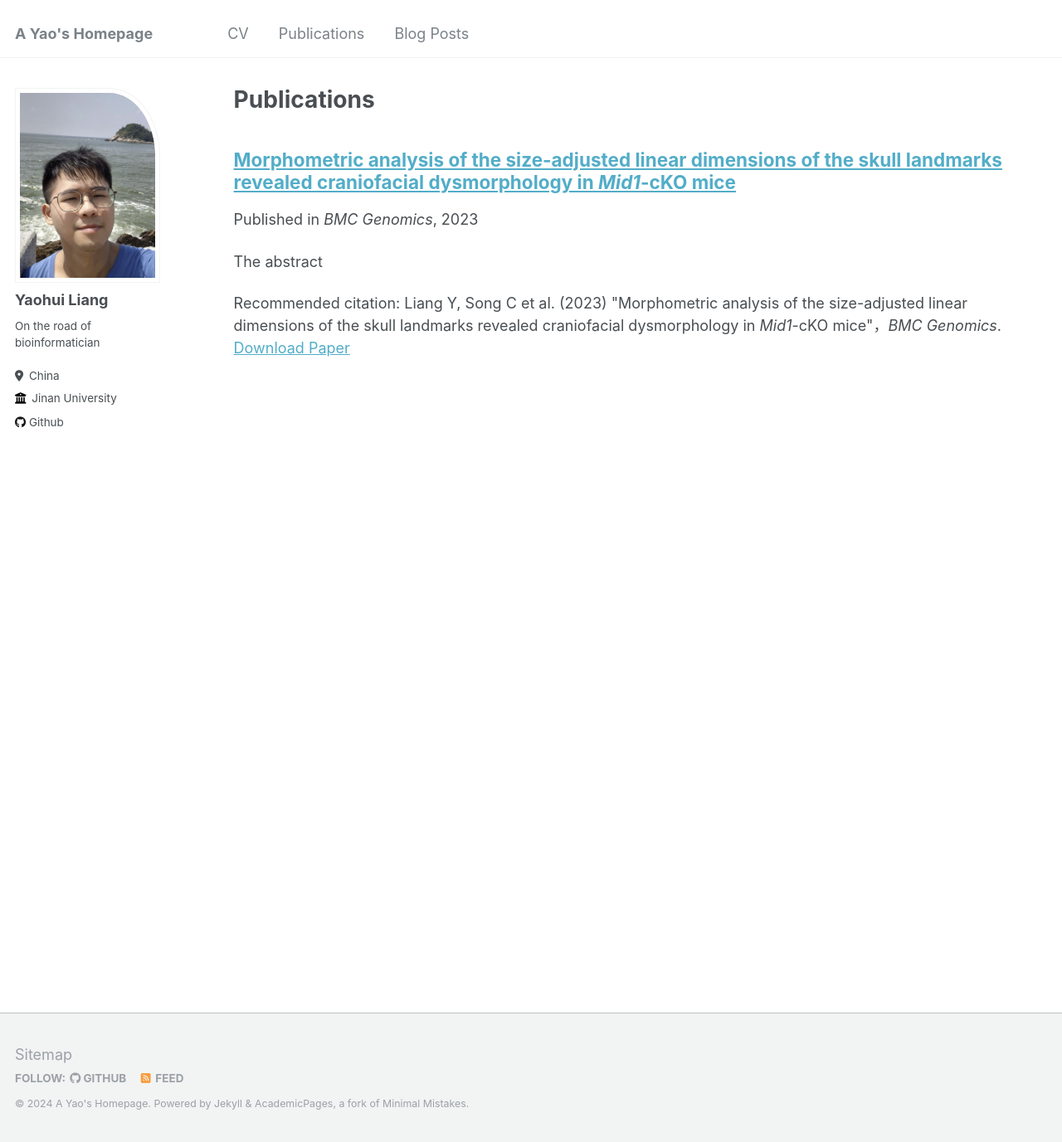
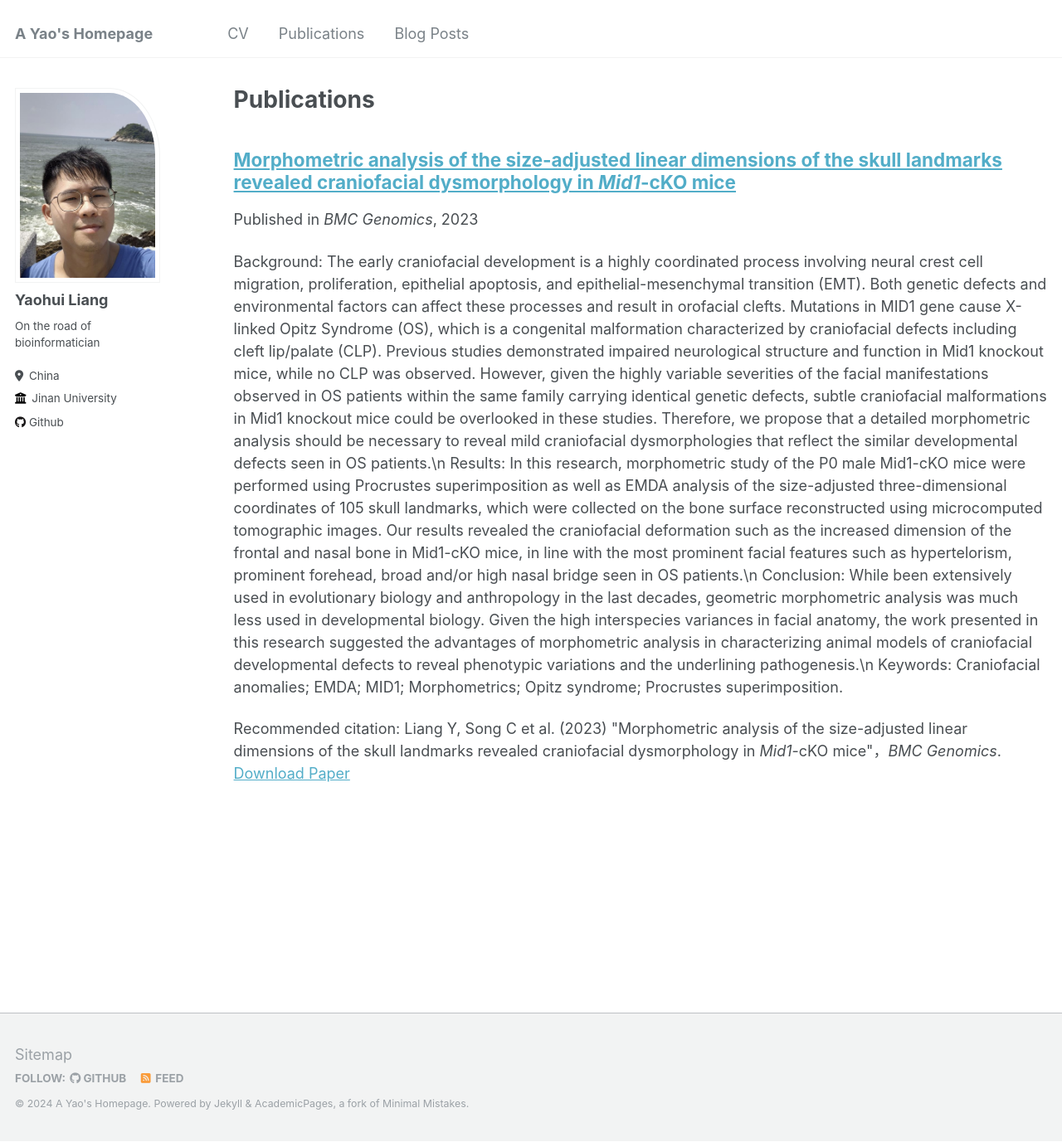
Before and after one commit to Stupid1Fish/Academic-Pages, a Jekyll site: the page built from _pages/publications.md, in a window 1280 px wide and 1377 px high. Shown: the whole window at 83% size. Built offline with Jekyll 4.4.1, drawn with Linux system fonts in a browser that asks for light colours.

Commit message:
Update 2023-paper1.md

```diff
--- a/_publications/2023-paper1.md
+++ b/_publications/2023-paper1.md
@@ -5,7 +5,13 @@ collection: publications
 permalink:
 date: 2023-02-09
 venue: '<i>BMC Genomics</i>'
-excerpt: 'The abstract'
+excerpt: 'Background: The early craniofacial development is a highly coordinated process involving neural crest cell migration, proliferation, epithelial apoptosis, and epithelial-mesenchymal transition (EMT). Both genetic defects and environmental factors can affect these processes and result in orofacial clefts. Mutations in MID1 gene cause X-linked Opitz Syndrome (OS), which is a congenital malformation characterized by craniofacial defects including cleft lip/palate (CLP). Previous studies demonstrated impaired neurological structure and function in Mid1 knockout mice, while no CLP was observed. However, given the highly variable severities of the facial manifestations observed in OS patients within the same family carrying identical genetic defects, subtle craniofacial malformations in Mid1 knockout mice could be overlooked in these studies. Therefore, we propose that a detailed morphometric analysis should be necessary to reveal mild craniofacial dysmorphologies that reflect the similar developmental defects seen in OS patients.\n
+
+Results: In this research, morphometric study of the P0 male Mid1-cKO mice were performed using Procrustes superimposition as well as EMDA analysis of the size-adjusted three-dimensional coordinates of 105 skull landmarks, which were collected on the bone surface reconstructed using microcomputed tomographic images. Our results revealed the craniofacial deformation such as the increased dimension of the frontal and nasal bone in Mid1-cKO mice, in line with the most prominent facial features such as hypertelorism, prominent forehead, broad and/or high nasal bridge seen in OS patients.\n
+
+Conclusion: While been extensively used in evolutionary biology and anthropology in the last decades, geometric morphometric analysis was much less used in developmental biology. Given the high interspecies variances in facial anatomy, the work presented in this research suggested the advantages of morphometric analysis in characterizing animal models of craniofacial developmental defects to reveal phenotypic variations and the underlining pathogenesis.\n
+
+Keywords: Craniofacial anomalies; EMDA; MID1; Morphometrics; Opitz syndrome; Procrustes superimposition.'
 paperurl: 'https://pubmed.ncbi.nlm.nih.gov/36759768/'
 citation: 'Liang Y, Song C et al. (2023) "Morphometric analysis of the size-adjusted linear dimensions of the skull landmarks revealed craniofacial dysmorphology in <i>Mid1</i>-cKO mice"，<i>BMC Genomics</i>.  '
 
```
